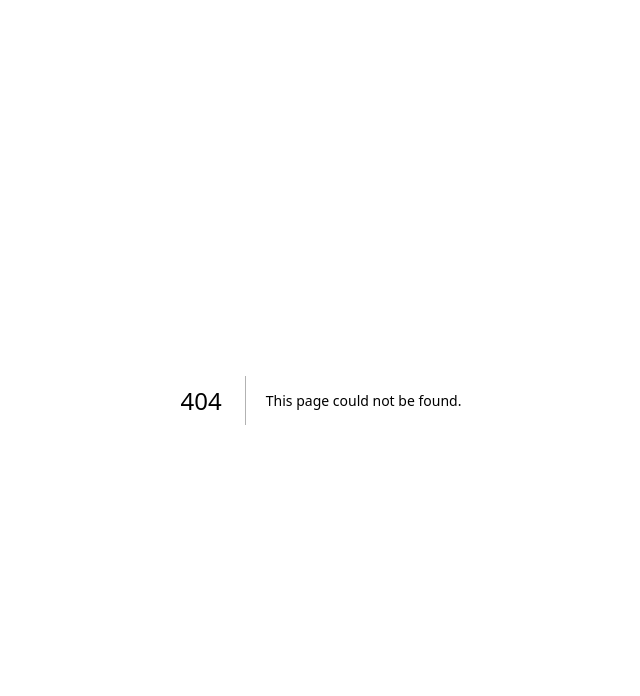
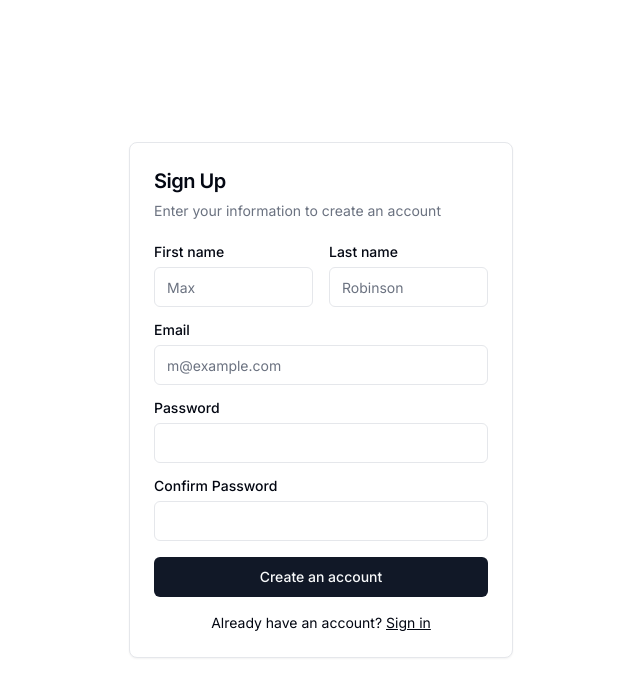
Before and after one commit to Sharif-Miah/course-platform-project, a Next.js app: page /register/1 in a window 1280 px wide. Before the commit this address had no page. Shown: the top 696 px of the page, without its empty margins (319-959 px from the left). Built offline with nearby package versions, Linux system fonts and the light colour scheme.

Commit message:
register component make as a instructor and student

```diff
--- /dev/null
+++ b/app/register/[role]/page.js
@@ -0,0 +1,12 @@
+import { SignupForm } from '../_components/signup-form';
+
+const RegisterPage = () => {
+  return (
+    <div className='w-full flex-col h-screen flex items-center justify-center'>
+      <div className='container'>
+        <SignupForm />
+      </div>
+    </div>
+  );
+};
+export default RegisterPage;
--- /dev/null
+++ b/app/register/_components/signup-form.jsx
@@ -0,0 +1,83 @@
+import Link from 'next/link';
+
+import { Button } from '@/components/ui/button';
+import {
+  Card,
+  CardContent,
+  CardDescription,
+  CardHeader,
+  CardTitle,
+} from '@/components/ui/card';
+import { Input } from '@/components/ui/input';
+import { Label } from '@/components/ui/label';
+
+export function SignupForm() {
+  return (
+    <Card className='mx-auto max-w-sm'>
+      <CardHeader>
+        <CardTitle className='text-xl'>Sign Up</CardTitle>
+        <CardDescription>
+          Enter your information to create an account
+        </CardDescription>
+      </CardHeader>
+      <CardContent>
+        <div className='grid gap-4'>
+          <div className='grid grid-cols-2 gap-4'>
+            <div className='grid gap-2'>
+              <Label htmlFor='first-name'>First name</Label>
+              <Input
+                id='first-name'
+                placeholder='Max'
+                required
+              />
+            </div>
+            <div className='grid gap-2'>
+              <Label htmlFor='last-name'>Last name</Label>
+              <Input
+                id='last-name'
+                placeholder='Robinson'
+                required
+              />
+            </div>
+          </div>
+          <div className='grid gap-2'>
+            <Label htmlFor='email'>Email</Label>
+            <Input
+              id='email'
+              type='email'
+              placeholder='m@example.com'
+              required
+            />
+          </div>
+          <div className='grid gap-2'>
+            <Label htmlFor='password'>Password</Label>
+            <Input
+              id='password'
+              type='password'
+            />
+          </div>
+          <div className='grid gap-2'>
+            <Label htmlFor='confirmPassword'>Confirm Password</Label>
+            <Input
+              id='confirmPassword'
+              type='password'
+            />
+          </div>
+          <Button
+            type='submit'
+            className='w-full'>
+            Create an account
+          </Button>
+        </div>
+        <div className='mt-4 text-center text-sm'>
+          Already have an account?{' '}
+          <Link
+            href='/login'
+            className='underline'>
+            Sign in
+          </Link>
+        </div>
+      </CardContent>
+    </Card>
+  );
+}
--- a/components/main-nav.jsx
+++ b/components/main-nav.jsx
@@ -69,10 +69,10 @@ export function MainNav({ items, children }) {
               align='end'
               className='w-56 mt-4'>
               <DropdownMenuItem className='cursor-pointer'>
-                <Link href=''>Student</Link>
+                <Link href='/register/student'>Student</Link>
               </DropdownMenuItem>
               <DropdownMenuItem className='cursor-pointer'>
-                <Link href=''>Instructor</Link>
+                <Link href='/register/instructor'>Instructor</Link>
               </DropdownMenuItem>
             </DropdownMenuContent>
           </DropdownMenu>
--- a/components/mobile-nav.jsx
+++ b/components/mobile-nav.jsx
@@ -51,10 +51,10 @@ export function MobileNav({ items, children }) {
               align='center'
               className='w-56 mt-4'>
               <DropdownMenuItem className='cursor-pointer'>
-                <Link href=''>Student</Link>
+                <Link href='/register/student'>Student</Link>
               </DropdownMenuItem>
               <DropdownMenuItem className='cursor-pointer'>
-                <Link href=''>Instructor</Link>
+                <Link href='/register/instructor'>Instructor</Link>
               </DropdownMenuItem>
             </DropdownMenuContent>
           </DropdownMenu>
```
